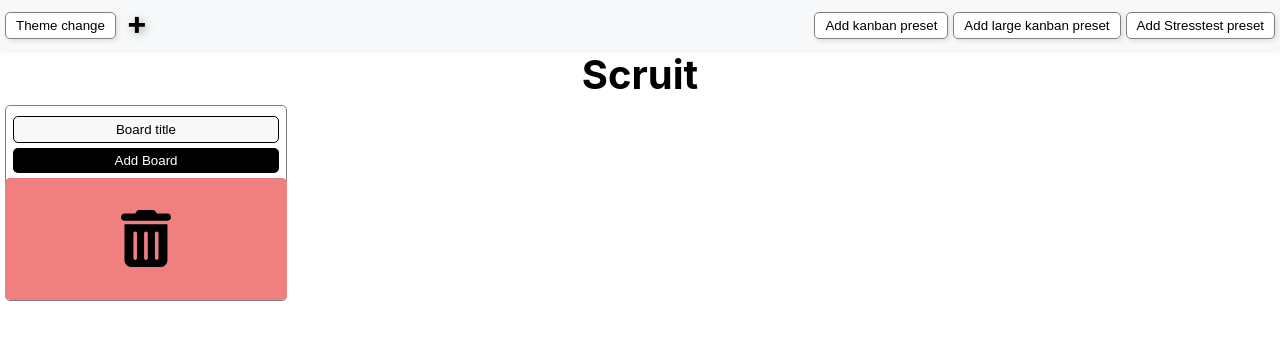
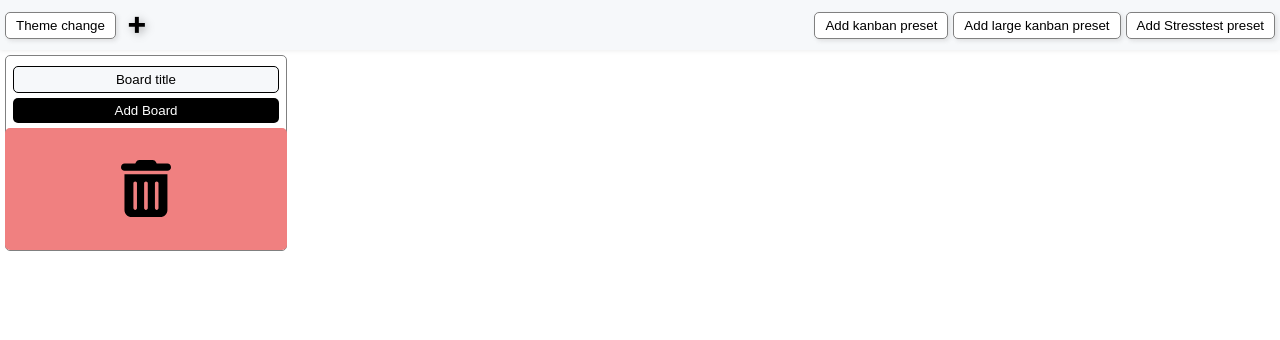
Before and after one commit to Kybbe/Scruit, a React (Create React App) app: page / in a window 1280 px wide. Shown: the top 340 px of the page. Built offline with nearby package versions, Linux system fonts and the light colour scheme.

Commit message:
remove headline

```diff
--- a/src/App.css
+++ b/src/App.css
@@ -67,7 +67,7 @@ input, select {
 
 .boards {
   display: flex;
-  min-height: calc(100vh - 100px);
+  min-height: calc(100vh - 50px);
 }
 
 .droppableContainer {
--- a/src/views/Home.js
+++ b/src/views/Home.js
@@ -68,7 +68,6 @@ export default function Home() {
 
   return (
     <div className="home">
-      <h1>Scruit</h1>
       <Navbar />
 
       <DragDropContext onDragEnd={onDragEnd}>
```
Also changed, not shown: 11 other files (tests, documents, lock files or other folders).
